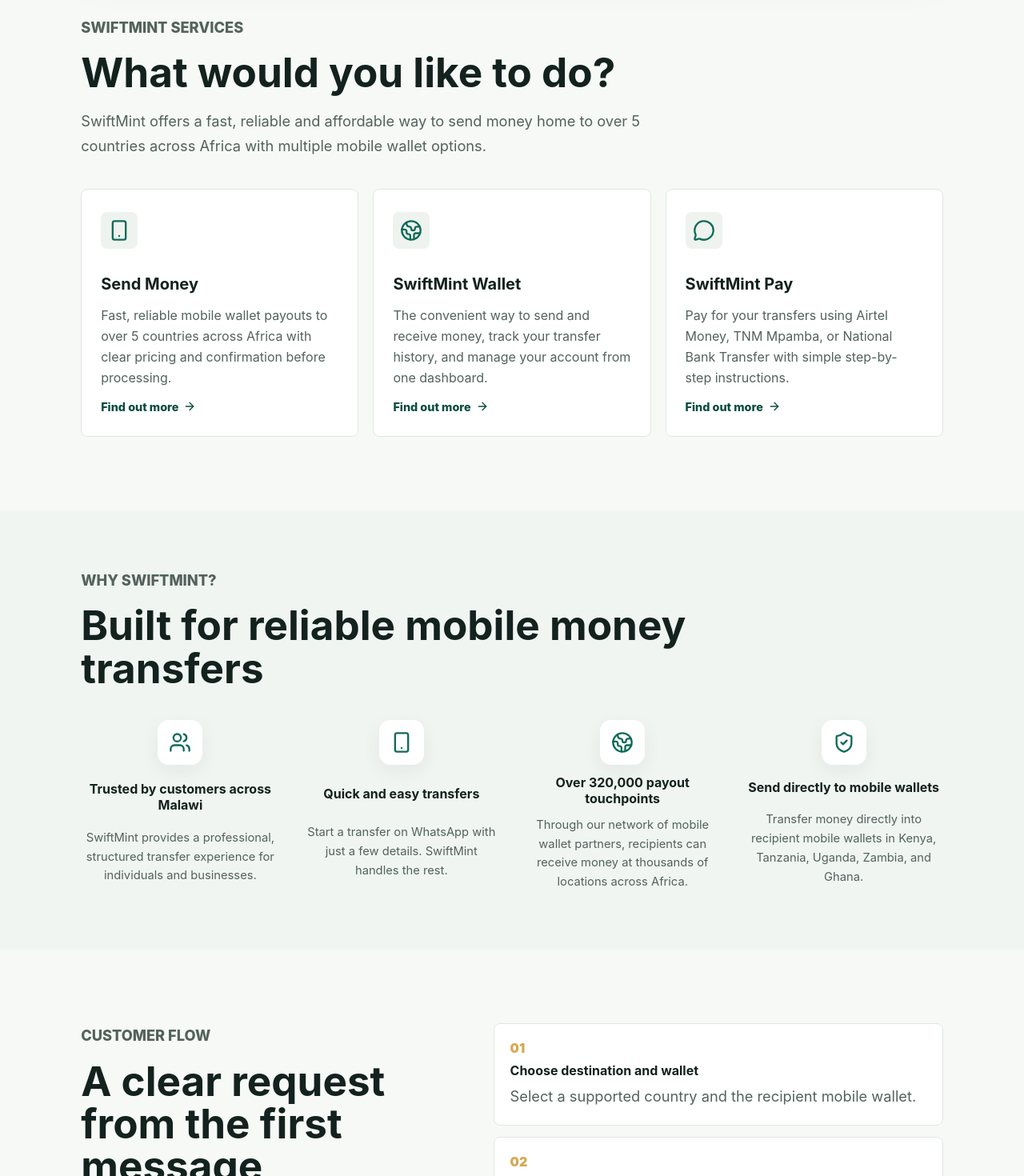
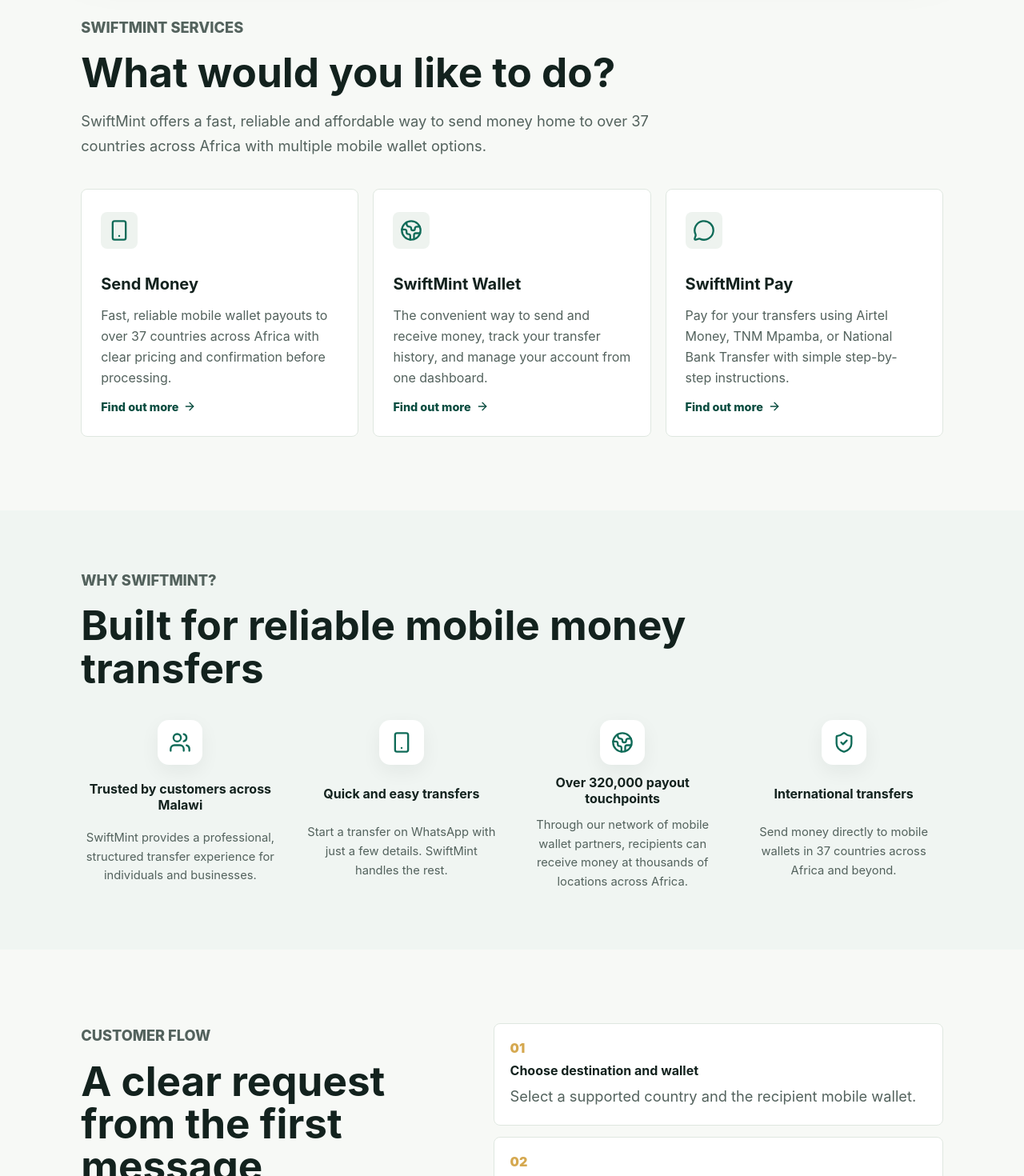
Before and after one commit to tuyishime812/swift-mint, a Next.js app: page / in a window 1280 px wide. Shown: the part 920-2390 px from the top of the page at 80% size. Built offline with nearby package versions, Linux system fonts and the light colour scheme; no server answers.

Commit message:
Fix why-grid mobile layout, update country count dynamically, professionalize international transfers text

```diff
--- a/app/globals.css
+++ b/app/globals.css
@@ -2359,7 +2359,9 @@
   .testimonials-grid,
   .services-grid,
   .locations-grid,
-  .partners-grid {
+  .partners-grid,
+  .why-grid {
+    gap: 24px;
     grid-template-columns: 1fr;
   }
 
--- a/app/page.tsx
+++ b/app/page.tsx
@@ -16,7 +16,7 @@
 import { PricingCards } from "@/components/PricingCards";
 import { TransferForm } from "@/components/TransferForm";
 import { HomeActions } from "@/components/HomeActions";
-import { acceptedPaymentMethods, formattedWhatsappNumber } from "@/lib/swiftmint";
+import { acceptedPaymentMethods, countries, formattedWhatsappNumber } from "@/lib/swiftmint";
 
 const benefits = [
   {
@@ -33,24 +33,6 @@
     icon: LockKeyhole,
     title: "Professional handling",
     text: "Each request follows a structured intake flow with clear recipient, wallet, country, and amount details.",
-  },
-];
-
-const stats = [
-  {
-    icon: Globe2,
-    value: "5",
-    label: "Supported countries",
-  },
-  {
-    icon: Smartphone,
-    value: "13",
-    label: "Mobile wallet options",
-  },
-  {
-    icon: Users,
-    value: "100%",
-    label: "WhatsApp-based service",
   },
 ];
 
@@ -72,8 +54,8 @@
   },
   {
     icon: ShieldCheck,
-    title: "Send directly to mobile wallets",
-    text: "Transfer money directly into recipient mobile wallets in Kenya, Tanzania, Uganda, Zambia, and Ghana.",
+    title: "International transfers",
+    text: `Send money directly to mobile wallets in ${countries.length} countries across Africa and beyond.`,
   },
 ];
 
@@ -102,7 +84,7 @@
   {
     icon: Smartphone,
     title: "Send Money",
-    text: "Fast, reliable mobile wallet payouts to over 5 countries across Africa with clear pricing and confirmation before processing.",
+    text: `Fast, reliable mobile wallet payouts to over ${countries.length} countries across Africa with clear pricing and confirmation before processing.`,
     href: "/transfer",
   },
   {
@@ -162,7 +144,11 @@
 
       <section className="stats-section" aria-label="SwiftMint by the numbers">
         <div className="stats-grid">
-          {stats.map((stat) => {
+          {[
+            { icon: Globe2, value: String(countries.length), label: "Supported countries" },
+            { icon: Smartphone, value: String(new Set(countries.flatMap(c => c.wallets)).size), label: "Mobile wallet options" },
+            { icon: Users, value: "100%", label: "WhatsApp-based service" },
+          ].map((stat) => {
             const Icon = stat.icon;
             return (
               <div className="stat-card" key={stat.label}>
@@ -183,7 +169,7 @@
           <h2 id="service-title">What would you like to do?</h2>
           <p>
             SwiftMint offers a fast, reliable and affordable way to send money home
-            to over 5 countries across Africa with multiple mobile wallet options.
+            to over {countries.length} countries across Africa with multiple mobile wallet options.
           </p>
         </div>
         <div className="services-grid">
--- a/components/SiteHeader.tsx
+++ b/components/SiteHeader.tsx
@@ -124,6 +124,18 @@
       </div>
 
       <div className={`mobile-panel${menuOpen ? " mobile-panel-open" : ""}`}>
+        <div className="mobile-theme-row">
+          <span>Theme</span>
+          <button
+            className="nav-icon-btn theme-toggle"
+            type="button"
+            onClick={toggleTheme}
+            title={theme === "dark" ? "Switch to light mode" : "Switch to dark mode"}
+          >
+            {theme === "dark" ? <Sun size={18} /> : <Moon size={18} />}
+            <span style={{ marginLeft: "0.5rem" }}>{theme === "dark" ? "Light" : "Dark"}</span>
+          </button>
+        </div>
         <nav className="mobile-nav" aria-label="Mobile navigation">
           {navItems.map((item) => (
             <Link
```
